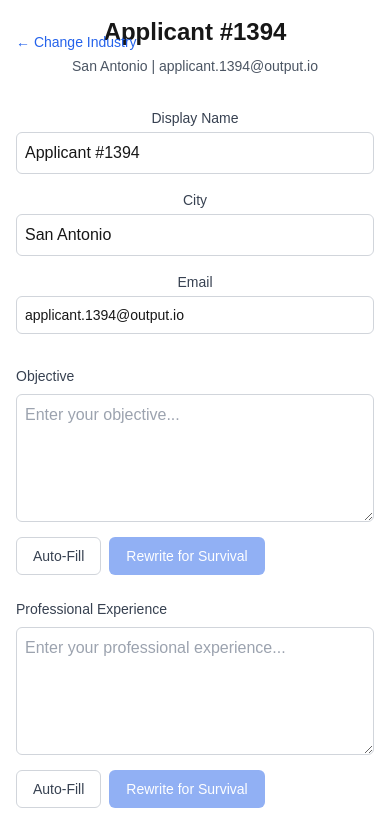
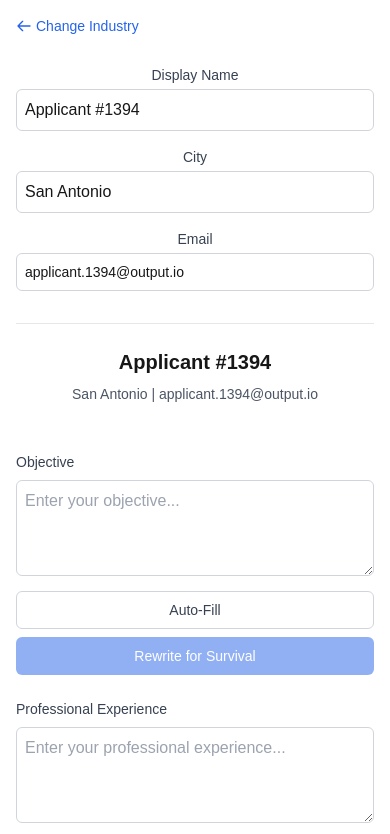
Before and after one commit to aadjones/resume, a Next.js app: page /input in a window 390 px wide. Shown: the top 834 px of the page. Built offline with nearby package versions, Linux system fonts and the light colour scheme.

Commit message:
Optimize for mobile

```diff
--- a/app/input/page.tsx
+++ b/app/input/page.tsx
@@ -216,28 +216,25 @@ function InputPageContent() {
   };
 
   return (
-    <main className="min-h-screen p-4">
+    <main className="min-h-screen p-4 sm:p-6">
       <div className="relative w-full max-w-[1200px] mx-auto">
-        <button
-          onClick={handleChangeIndustry}
-          className="fixed left-4 sm:left-8 md:left-12 lg:left-24 top-8 text-sm text-blue-600 hover:underline"
-        >
-          ← Change Industry
-        </button>
-        <div className="max-w-2xl mx-auto space-y-8">
+        <div className="mb-6 sm:mb-8">
+          <button
+            onClick={handleChangeIndustry}
+            className="inline-flex items-center text-sm text-blue-600 hover:text-blue-700 hover:underline"
+          >
+            <svg className="w-4 h-4 mr-1" fill="none" stroke="currentColor" viewBox="0 0 24 24">
+              <path strokeLinecap="round" strokeLinejoin="round" strokeWidth={2} d="M10 19l-7-7m0 0l7-7m-7 7h18" />
+            </svg>
+            Change Industry
+          </button>
+        </div>
+        <div className="max-w-2xl mx-auto space-y-6 sm:space-y-8">
           <div className="text-center space-y-4">
             <div className="flex flex-col">
-              <div className="mb-8">
-                <div className="text-center space-y-2">
-                  <h1 className="text-2xl font-bold">{applicantInfo.displayName || 'Applicant #XXXX'}</h1>
-                  <p className="text-sm text-gray-600">
-                    {applicantInfo.city || 'City'} | {applicantInfo.emailUsername || 'email@example.com'}
-                  </p>
-                </div>
-              </div>
-              <div className="grid grid-cols-1 md:grid-cols-3 gap-4">
+              <div className="grid grid-cols-1 sm:grid-cols-2 lg:grid-cols-3 gap-4 mb-8">
                 <div>
-                  <label htmlFor="displayName" className="block text-sm font-medium text-gray-700 mb-1">
+                  <label htmlFor="displayName" className="block text-sm font-medium text-gray-700 dark:text-gray-300 mb-1">
                     Display Name
                   </label>
                   <input
@@ -245,12 +242,12 @@ function InputPageContent() {
                     id="displayName"
                     value={applicantInfo.displayName}
                     onChange={(e) => handleApplicantInfoChange('displayName', e.target.value)}
-                    className="w-full p-2 border border-gray-300 rounded-md focus:ring-blue-500 focus:border-blue-500"
+                    className="w-full p-2 border border-gray-300 dark:border-gray-600 rounded-md focus:ring-blue-500 focus:border-blue-500 dark:bg-gray-700 dark:text-white dark:placeholder-gray-400"
                     placeholder="Enter name"
                   />
                 </div>
                 <div>
-                  <label htmlFor="city" className="block text-sm font-medium text-gray-700 mb-1">
+                  <label htmlFor="city" className="block text-sm font-medium text-gray-700 dark:text-gray-300 mb-1">
                     City
                   </label>
                   <input
@@ -258,12 +255,12 @@ function InputPageContent() {
                     id="city"
                     value={applicantInfo.city}
                     onChange={(e) => handleApplicantInfoChange('city', e.target.value)}
-                    className="w-full p-2 border border-gray-300 rounded-md focus:ring-blue-500 focus:border-blue-500"
+                    className="w-full p-2 border border-gray-300 dark:border-gray-600 rounded-md focus:ring-blue-500 focus:border-blue-500 dark:bg-gray-700 dark:text-white dark:placeholder-gray-400"
                     placeholder="Enter city"
                   />
                 </div>
-                <div className="md:col-span-1 lg:col-span-1">
-                  <label htmlFor="emailUsername" className="block text-sm font-medium text-gray-700 mb-1">
+                <div className="sm:col-span-2 lg:col-span-1">
+                  <label htmlFor="emailUsername" className="block text-sm font-medium text-gray-700 dark:text-gray-300 mb-1">
                     Email
                   </label>
                   <input
@@ -271,10 +268,18 @@ function InputPageContent() {
                     id="emailUsername"
                     value={applicantInfo.emailUsername}
                     onChange={(e) => handleApplicantInfoChange('emailUsername', e.target.value)}
-                    className="w-full p-2 border border-gray-300 rounded-md focus:ring-blue-500 focus:border-blue-500 text-sm"
+                    className="w-full p-2 border border-gray-300 dark:border-gray-600 rounded-md focus:ring-blue-500 focus:border-blue-500 dark:bg-gray-700 dark:text-white dark:placeholder-gray-400 text-sm"
                     placeholder="Enter email"
-                    style={{ minWidth: '100%' }}
                   />
+                </div>
+              </div>
+
+              <div className="border-t border-gray-200 dark:border-gray-700 pt-6 mb-6">
+                <div className="text-center space-y-2">
+                  <h1 className="text-xl sm:text-2xl font-bold dark:text-white">{applicantInfo.displayName || 'Applicant #XXXX'}</h1>
+                  <p className="text-sm text-gray-600 dark:text-gray-400">
+                    {applicantInfo.city || 'City'} | {applicantInfo.emailUsername || 'email@example.com'}
+                  </p>
                 </div>
               </div>
             </div>
@@ -282,21 +287,21 @@ function InputPageContent() {
 
           {showConfirmDialog && (
             <div className="fixed inset-0 bg-black bg-opacity-50 flex items-center justify-center p-4">
-              <div className="bg-white rounded-lg p-6 max-w-sm w-full">
-                <h3 className="text-lg font-medium mb-4">Change Industry?</h3>
-                <p className="text-gray-600 mb-6">
+              <div className="bg-white dark:bg-gray-800 rounded-lg p-4 sm:p-6 max-w-sm w-full">
+                <h3 className="text-lg font-medium mb-4 dark:text-white">Change Industry?</h3>
+                <p className="text-gray-600 dark:text-gray-400 mb-6">
                   You have entered some information. Changing industries will reset all fields.
                 </p>
-                <div className="flex justify-end gap-4">
+                <div className="flex flex-col sm:flex-row justify-end gap-2 sm:gap-4">
                   <button
                     onClick={() => setShowConfirmDialog(false)}
-                    className="px-4 py-2 text-sm font-medium text-gray-700 bg-white border border-gray-300 rounded-md hover:bg-gray-50"
+                    className="w-full sm:w-auto px-4 py-2 text-sm font-medium text-gray-700 dark:text-gray-300 bg-white dark:bg-gray-700 border border-gray-300 dark:border-gray-600 rounded-md hover:bg-gray-50 dark:hover:bg-gray-600"
                   >
                     Cancel
                   </button>
                   <button
                     onClick={handleConfirmChange}
-                    className="px-4 py-2 text-sm font-medium text-white bg-blue-600 border border-transparent rounded-md hover:bg-blue-700"
+                    className="w-full sm:w-auto px-4 py-2 text-sm font-medium text-white bg-blue-600 border border-transparent rounded-md hover:bg-blue-700"
                   >
                     Change Industry
                   </button>
@@ -308,28 +313,28 @@ function InputPageContent() {
           <div className="space-y-6">
             {fields.map((field) => (
               <div key={field.id} className="space-y-2">
-                <label htmlFor={field.id} className="block text-sm font-medium text-gray-700">
+                <label htmlFor={field.id} className="block text-sm font-medium text-gray-700 dark:text-gray-300">
                   {field.label}
                 </label>
                 <textarea
                   id={field.id}
                   value={field.value}
                   onChange={(e) => handleFieldChange(field.id, e.target.value)}
-                  className="w-full h-32 p-2 border border-gray-300 rounded-md focus:ring-blue-500 focus:border-blue-500"
+                  className="w-full h-24 sm:h-32 p-2 border border-gray-300 dark:border-gray-600 rounded-md focus:ring-blue-500 focus:border-blue-500 dark:bg-gray-700 dark:text-white dark:placeholder-gray-400"
                   placeholder={`Enter your ${field.label.toLowerCase()}...`}
                   disabled={loadingStates[field.id]}
                 />
-                <div className="flex gap-2 items-center">
+                <div className="flex flex-col sm:flex-row gap-2 items-start sm:items-center">
                   <button
                     onClick={() => handleAutoFill(field.id)}
-                    className="px-4 py-2 text-sm font-medium text-gray-700 bg-white border border-gray-300 rounded-md hover:bg-gray-50"
+                    className="w-full sm:w-auto px-4 py-2 text-sm font-medium text-gray-700 dark:text-gray-300 bg-white dark:bg-gray-700 border border-gray-300 dark:border-gray-600 rounded-md hover:bg-gray-50 dark:hover:bg-gray-600"
                     disabled={loadingStates[field.id]}
                   >
                     Auto-Fill
                   </button>
                   <button
                     onClick={() => handleRewrite(field.id)}
-                    className="px-4 py-2 text-sm font-medium text-white bg-blue-600 border border-transparent rounded-md hover:bg-blue-700 disabled:opacity-50"
+                    className="w-full sm:w-auto px-4 py-2 text-sm font-medium text-white bg-blue-600 border border-transparent rounded-md hover:bg-blue-700 disabled:opacity-50"
                     disabled={loadingStates[field.id] || !field.value.trim()}
                   >
                     Rewrite for Survival
@@ -338,7 +343,7 @@ function InputPageContent() {
                     <div className="w-4 h-4 border-2 border-blue-600 border-t-transparent rounded-full animate-spin" />
                   )}
                   {errorStates[field.id] && (
-                    <span className="text-sm text-red-600">{errorStates[field.id]}</span>
+                    <span className="text-sm text-red-600 dark:text-red-400">{errorStates[field.id]}</span>
                   )}
                 </div>
               </div>
```
